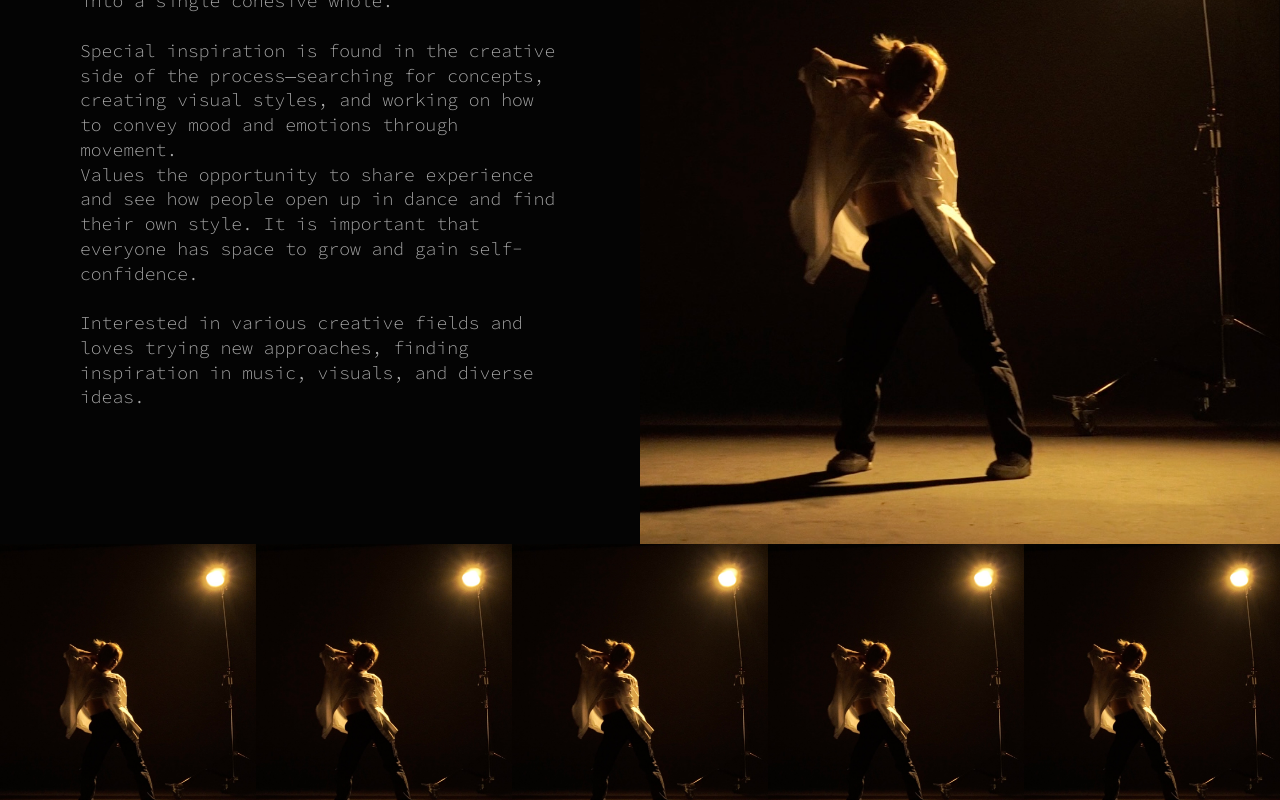
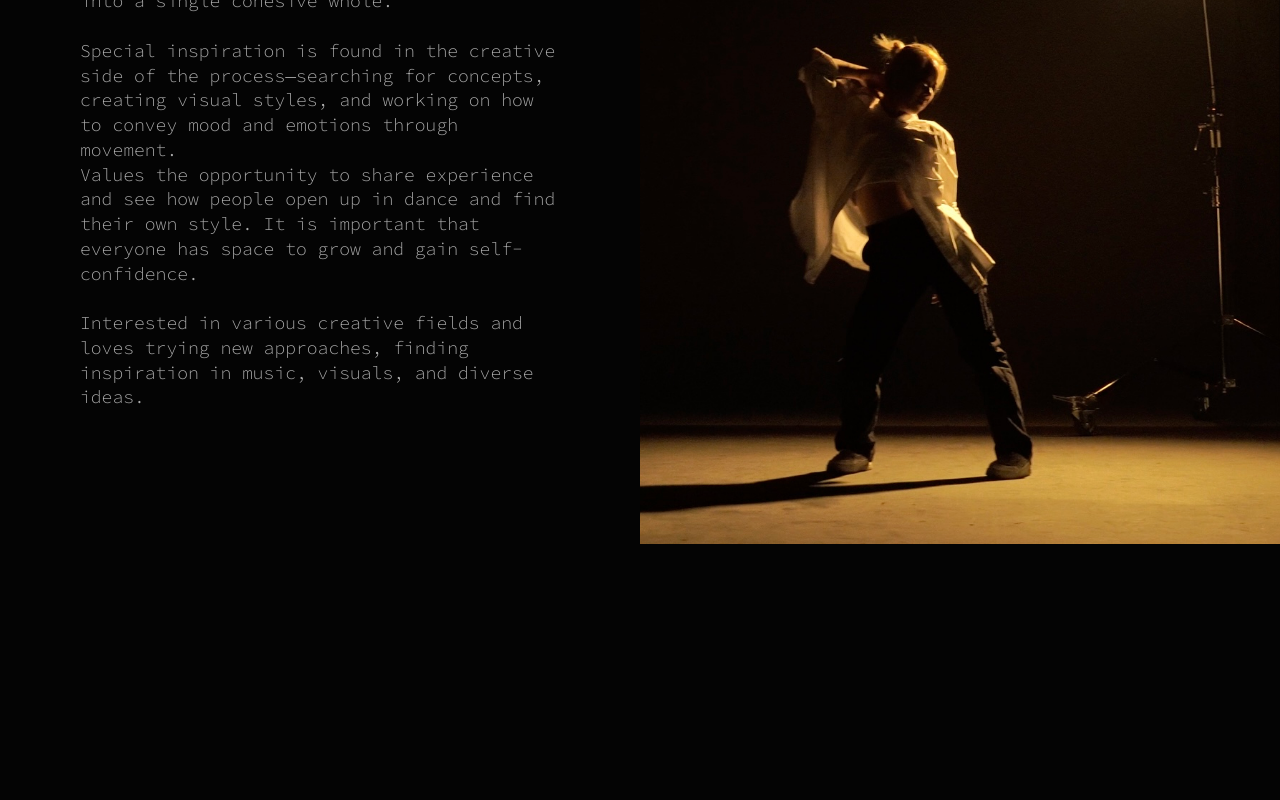
Before and after one commit to kimanna10/kimanna10, a Next.js app: page /en/about in a window 1280 px wide. Shown: the part 497-1297 px from the top of the page. After the commit the page ends 1041 px from the top, so only its background shows below. Built offline with nearby package versions, Linux system fonts and the light colour scheme.

Commit message:
hided gallery

```diff
--- a/src/app/[locale]/about/page.js
+++ b/src/app/[locale]/about/page.js
@@ -1,5 +1,4 @@
 "use client";
-import Gallery from "@/components/ui/Gallery";
 import Heading from "@/components/ui/Heading";
 import { useTranslations } from "next-intl";
 import Image from "next/image";
@@ -61,13 +60,13 @@ export default function About() {
         </div>
 
         {/* Галерея */}
-        <Gallery
+        {/* <Gallery
           images={images}
           onOpen={(i) => {
             setIndex(i);
             setOpen(true);
           }}
-        />
+        /> */}
       </div>
 
       <Lightbox
```
